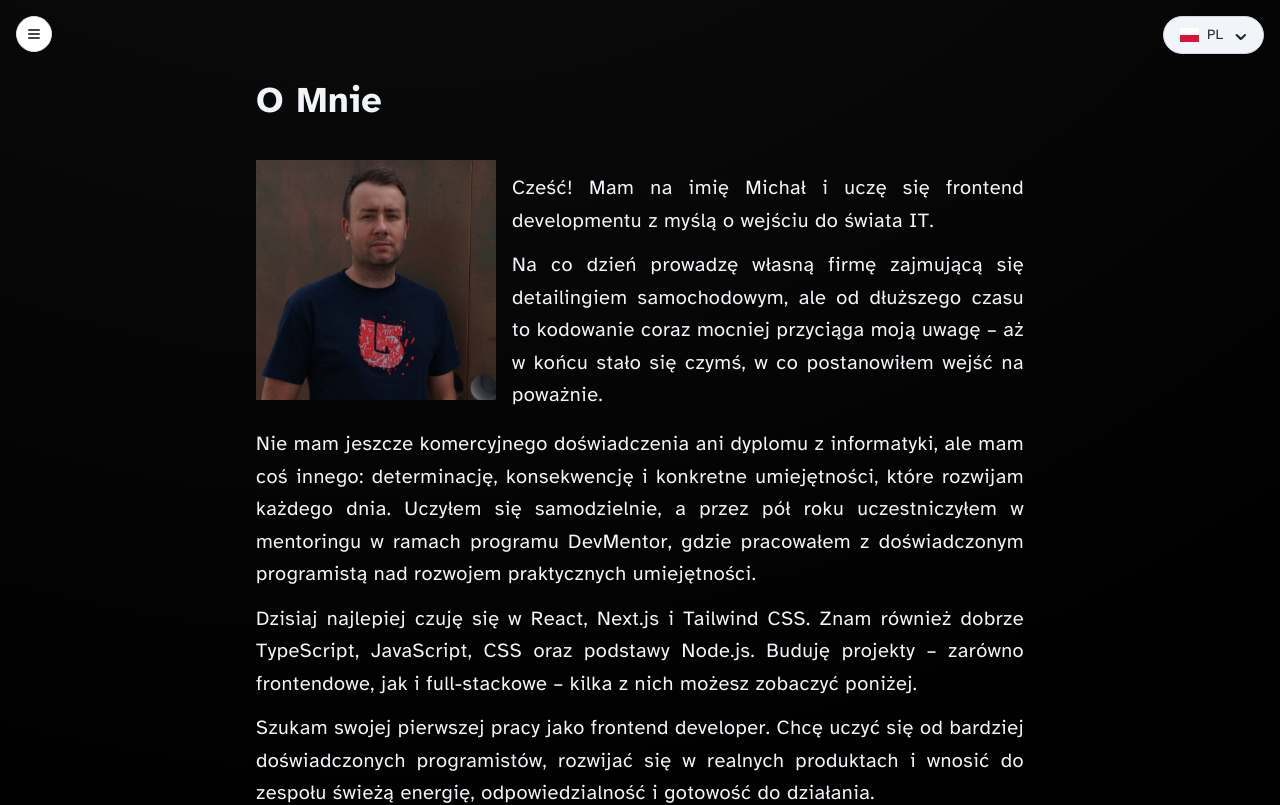
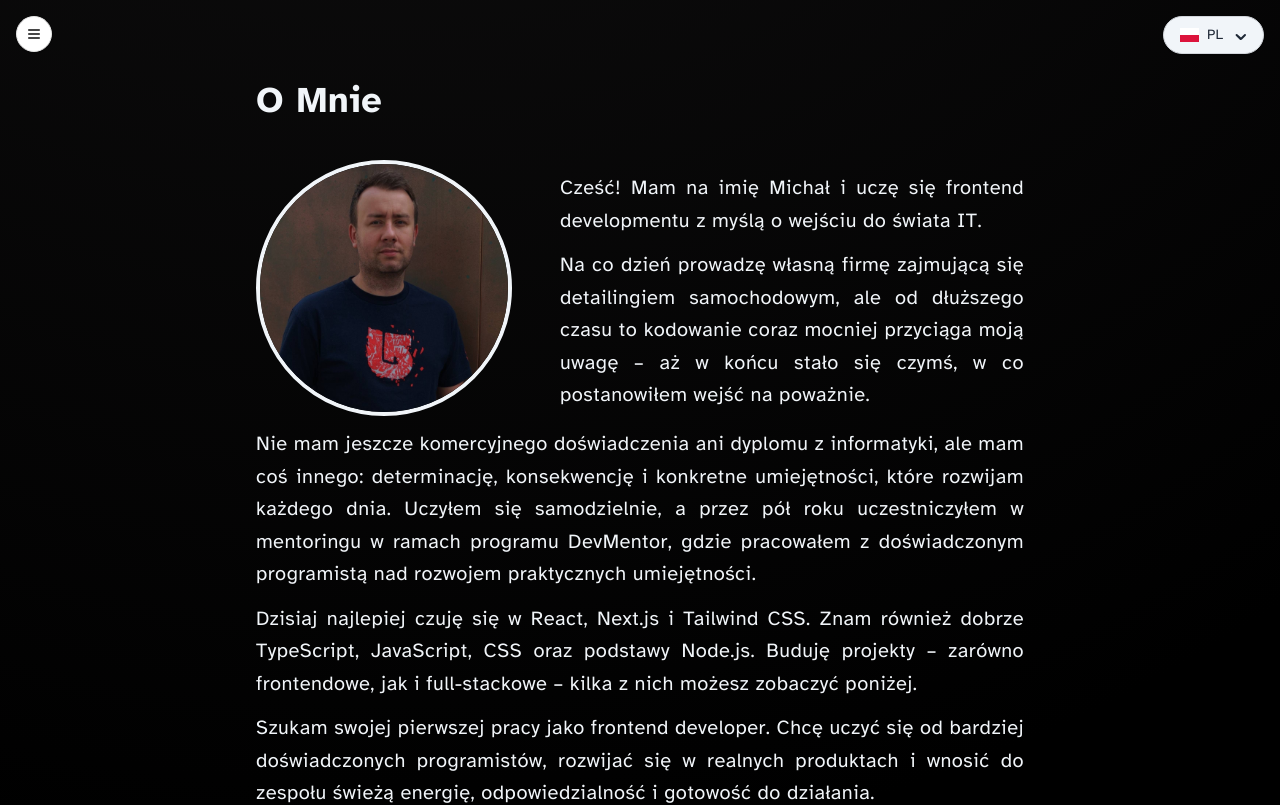
Before and after one commit to misiek869/my_portfolio_v3, a React (Vite) app: page /about in a window 1280 px wide. Shown: the top 805 px of the page. Built offline with nearby package versions, Linux system fonts and the light colour scheme.

Commit message:
add photo styles

```diff
--- a/src/components/About.tsx
+++ b/src/components/About.tsx
@@ -40,16 +40,16 @@ const About = () => {
 						<div className='flex flex-wrap'>
 							<img
 								src={myPhoto}
-								alt='Opis zdjęcia'
-								className='w-full sm:w-1/3 pr-4 pb-4 float-right'
+								alt='my photo'
+								className='w-full sm:w-1/3 float-right rounded-full  border-slate-100 border-4'
 							/>
-							<div className='flex-1 min-w-[60%]'>
+							<div className='flex-1 min-w-[60%] ml-12'>
 								<p className={paragraphStyles}>{t('about_01')}</p>
 								<p className={paragraphStyles}>{t('about_02')}</p>
 							</div>
 						</div>
 
-						{/* Pełna szerokość od tego momentu */}
+						{/* full width */}
 						<p className={paragraphStyles}>{t('about_03')}</p>
 						<p className={paragraphStyles}>{t('about_04')}</p>
 						<p className={paragraphStyles}>{t('about_05')}</p>
```
